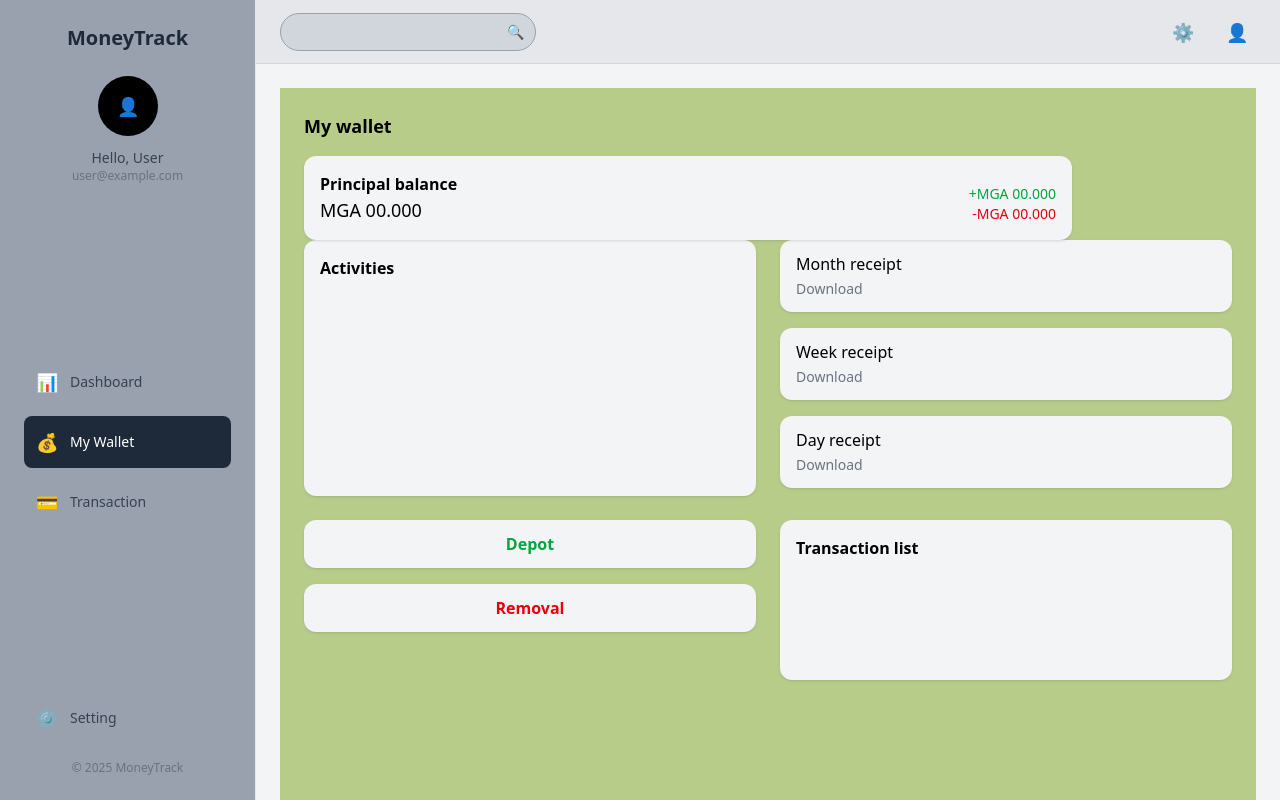
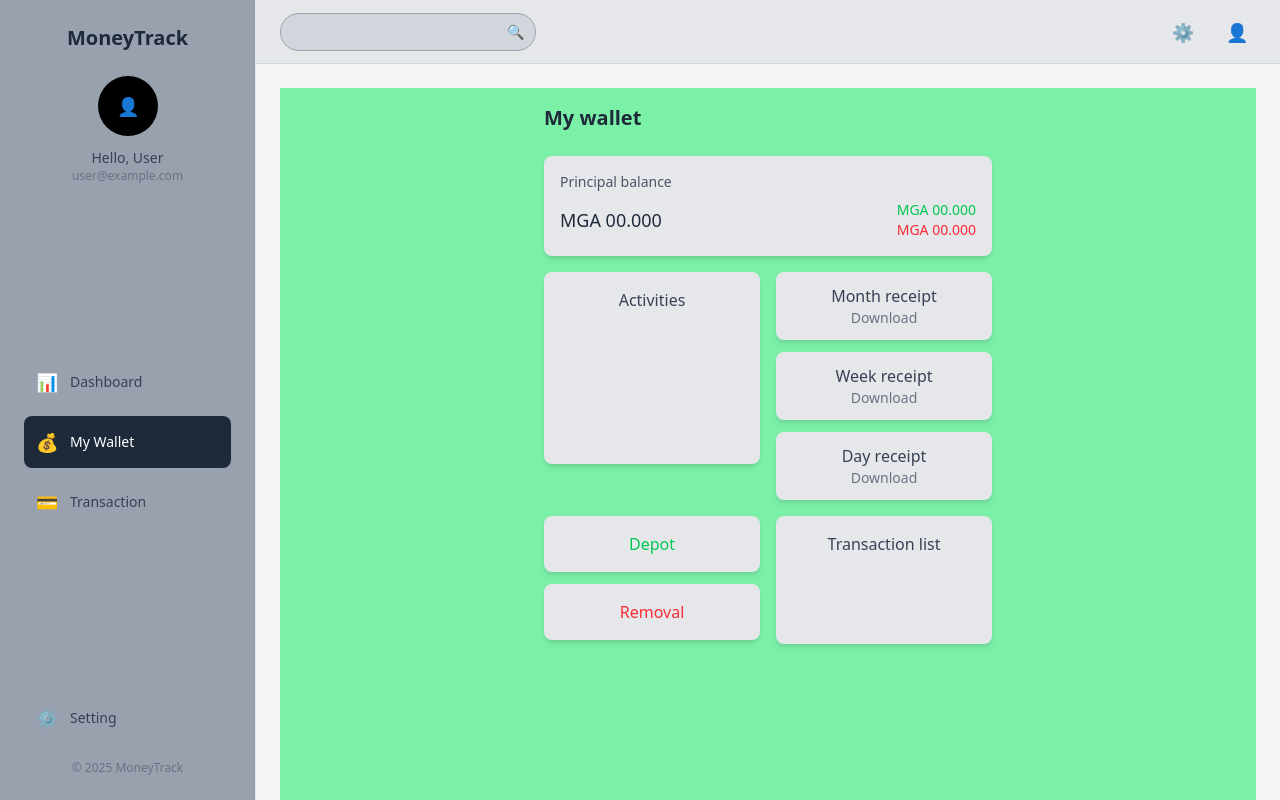
Before and after one commit to Ery2577/Personal-Expense-Tracker-, a React (Vite) app in the folder frontend/: page /Wallet in a window 1280 px wide. Built offline with nearby package versions, Linux system fonts and the light colour scheme; no server answers.

Commit message:
modication styles

```diff
--- a/frontend/src/pages/Wallet/Wallet.tsx
+++ b/frontend/src/pages/Wallet/Wallet.tsx
@@ -1,63 +1,68 @@
+
 export default function Wallet() {
  return (
-    <div className="min-h-screen bg-[#b8cc8a]  p-6">
-      {/* Title */}
-      <h1 className="text-lg font-bold mb-4">My wallet</h1>
+   <div className="min-h-screen bg-green-300 p-4">
+     <div className="max-w-md mx-auto">
+       {/* Header */}
+       <h1 className="text-xl font-semibold text-gray-800 mb-6">My wallet</h1>
 
-      {/* Balance */}
-      <div className="bg-gray-100 p-4 rounded-xl shadow w-full max-w-3xl relative">
-        <h2 className="font-bold ">Principal balance</h2>
-        <p className="text-lg">MGA 00.000</p>
-        <div className="absolute bottom-4 right-4 flex flex-col text-sm text-right">
-          <span className="text-green-600">+MGA 00.000</span>
-          <span className="text-red-600">-MGA 00.000</span>
+       {/* Principal Balance */}
+       <div className="bg-gray-200 rounded-lg p-4 mb-4 shadow-md hover:shadow-lg transition-shadow duration-200">
+         <h2 className="text-sm font-medium text-gray-600 mb-2">Principal balance</h2>
+         <div className="flex justify-between items-center">
+           <span className="text-lg text-gray-800">MGA 00.000</span>
+           <div className="text-right">
+             <div className="text-sm text-green-500">MGA 00.000</div>
+             <div className="text-sm text-red-500">MGA 00.000</div>
+           </div>
          </div>
        </div>
 
-      {/* Grid Layout */}
-      <div className="grid grid-cols-2 gap-6">
+       {/* Main Content Grid */}
+       <div className="grid grid-cols-2 gap-4 mb-4">
          {/* Activities */}
-        <div className="bg-gray-100 rounded-xl shadow p-4 h-64">
-          <h2 className="font-semibold">Activities</h2>
+         <div className="bg-gray-200 rounded-lg p-4 h-48 shadow-md hover:shadow-lg transition-shadow duration-200">
+           <h3 className="text-center font-medium text-gray-700">Activities</h3>
          </div>
 
-        {/* Receipts */}
-        <div className="flex flex-col space-y-4">
-          <button className="bg-gray-100 shadow rounded-xl px-4 py-3 text-left hover:bg-gray-200">
-            <span className="font-medium">Month receipt</span>
-            <br />
-            <span className="text-sm text-gray-500">Download</span>
+         {/* Receipt Buttons */}
+         <div className="space-y-3">
+           <button className="w-full bg-gray-200 rounded-lg p-3 text-center shadow-md hover:bg-gray-300 hover:scale-105 hover:shadow-lg active:scale-95 active:shadow-sm transition-all duration-200 ease-in-out">
+             <div className="font-medium text-gray-700">Month receipt</div>
+             <div className="text-sm text-gray-500">Download</div>
            </button>
-          <button className="bg-gray-100 shadow rounded-xl px-4 py-3 text-left hover:bg-gray-200">
-            <span className="font-medium">Week receipt</span>
-            <br />
-            <span className="text-sm text-gray-500">Download</span>
+
+           <button className="w-full bg-gray-200 rounded-lg p-3 text-center shadow-md hover:bg-gray-300 hover:scale-105 hover:shadow-lg active:scale-95 active:shadow-sm transition-all duration-200 ease-in-out">
+             <div className="font-medium text-gray-700">Week receipt</div>
+             <div className="text-sm text-gray-500">Download</div>
            </button>
-          <button className="bg-gray-100 shadow rounded-xl px-4 py-3 text-left hover:bg-gray-200">
-            <span className="font-medium">Day receipt</span>
-            <br />
-            <span className="text-sm text-gray-500">Download</span>
+
+           <button className="w-full bg-gray-200 rounded-lg p-3 text-center shadow-md hover:bg-gray-300 hover:scale-105 hover:shadow-lg active:scale-95 active:shadow-sm transition-all duration-200 ease-in-out">
+             <div className="font-medium text-gray-700">Day receipt</div>
+             <div className="text-sm text-gray-500">Download</div>
            </button>
          </div>
        </div>
 
-      {/* Bottom Part */}
-      <div className="grid grid-cols-2 gap-6 mt-6">
-        {/* Buttons */}
-        <div className="flex flex-col gap-4">
-          <button className="bg-gray-100 shadow rounded-xl py-3 font-semibold text-green-600 hover:bg-green-100">
+       {/* Bottom Section */}
+       <div className="grid grid-cols-2 gap-4">
+         {/* Action Buttons */}
+         <div className="space-y-3">
+           <button className="w-full bg-gray-200 rounded-lg p-4 text-green-500 font-medium shadow-md hover:bg-green-100 hover:scale-105 hover:shadow-lg active:scale-95 active:shadow-sm hover:text-green-600 transition-all duration-200 ease-in-out">
              Depot
            </button>
-          <button className="bg-gray-100 shadow rounded-xl py-3 font-semibold text-red-600 hover:bg-red-100">
+
+           <button className="w-full bg-gray-200 rounded-lg p-4 text-red-500 font-medium shadow-md hover:bg-red-100 hover:scale-105 hover:shadow-lg active:scale-95 active:shadow-sm hover:text-red-600 transition-all duration-200 ease-in-out">
              Removal
            </button>
          </div>
 
-        {/* Transaction list */}
-        <div className="bg-gray-100 rounded-xl shadow p-4 h-40">
-          <h2 className="font-semibold">Transaction list</h2>
+         {/* Transaction List */}
+         <div className="bg-gray-200 rounded-lg p-4 h-32 shadow-md hover:shadow-lg transition-shadow duration-200">
+           <h3 className="text-center font-medium text-gray-700">Transaction list</h3>
+         </div>
        </div>
      </div>
    </div>
  );
-}
+};
```
Lines whose indentation alone changed are shown as unchanged.
